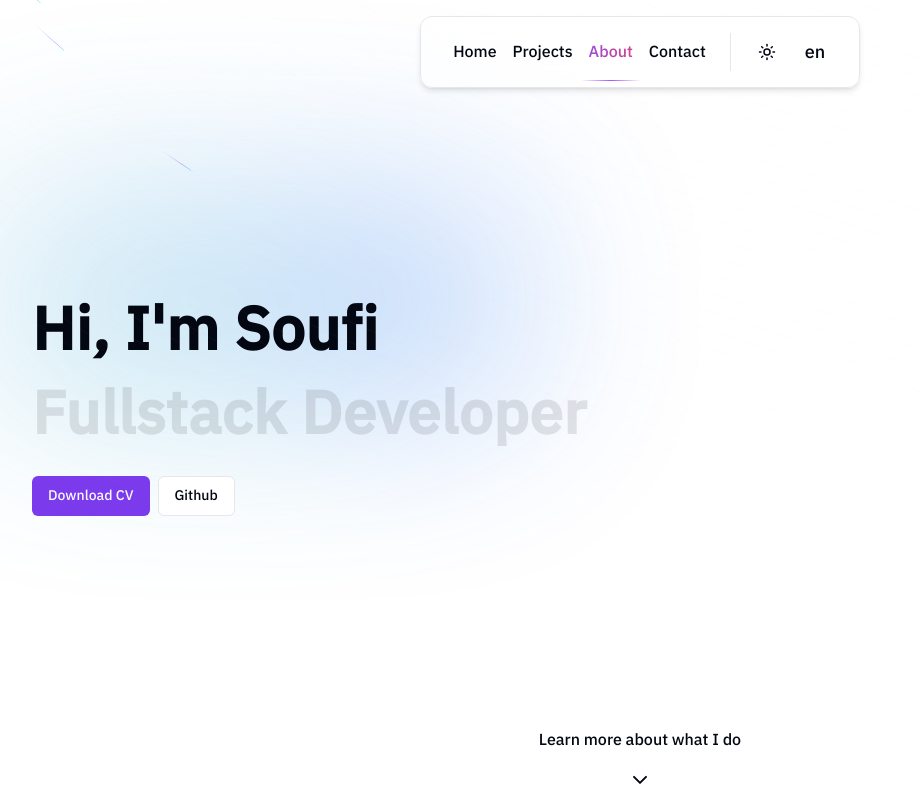
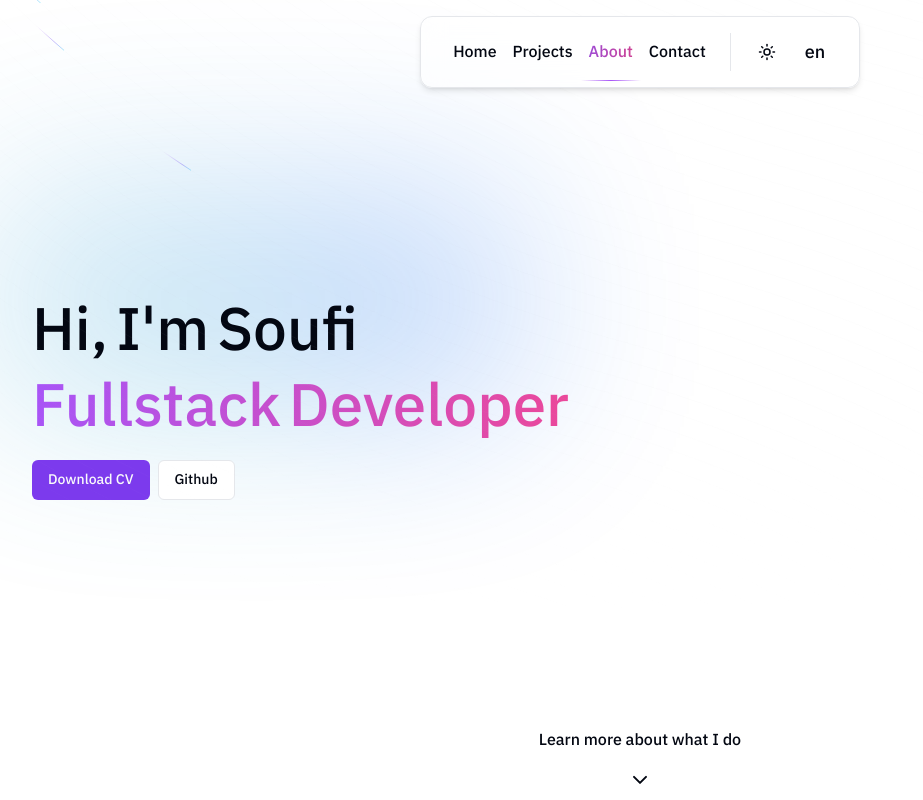
Before and after one commit to Soufi-MA/my-portfolio, a Next.js app: page /en in a window 1280 px wide. Shown: the top 800 px of the page, without its empty margins (0-923 px from the left). Built offline with nearby package versions, Linux system fonts and the light colour scheme.

Commit message:
feat: modify animations

```diff
--- a/src/components/Hero.tsx
+++ b/src/components/Hero.tsx
@@ -14,7 +14,9 @@ const Hero = ({
   dict: Awaited<ReturnType<typeof getDictionary>>;
   lang: "en" | "ar";
 }) => {
-  const isMobile = window && window.matchMedia("(max-width: 640px)").matches;
+  const isMobile =
+    typeof window !== "undefined" &&
+    window.matchMedia("(max-width: 640px)").matches;
   return (
     <>
       <section
@@ -25,13 +27,21 @@ const Hero = ({
         <div className="min-h-svh flex flex-col items-center sm:items-start container">
           <div className="flex-1 flex flex-col justify-center pb-12 sm:pb-0 h-full">
             <TextGenerateEffect
-              lines={[dict.hero.headline, dict.hero.subheadline]}
-              lineClassNames={[
-                "text-4xl sm:text-6xl",
-                "text-3xl sm:text-6xl bg-clip-text bg-no-repeat text-transparent bg-gradient-to-r py-4 from-purple-500 to-pink-500 [text-shadow:0_0_rgba(0,0,0,0.1)]",
+              lines={[
+                { text: dict.hero.headline, className: "text-4xl sm:text-6xl" },
+                {
+                  text: dict.hero.subheadline,
+                  className:
+                    "text-3xl sm:text-6xl text-3xl sm:text-6xl bg-clip-text bg-no-repeat text-transparent bg-gradient-to-r py-4 from-purple-500 to-pink-500",
+                },
               ]}
             />
-            <div className="flex gap-2 items-center justify-center sm:justify-start w-full mt-2">
+            <motion.div
+              initial={{ opacity: 0, y: 50 }}
+              animate={{ opacity: 1, y: 0 }}
+              transition={{ delay: 1 }}
+              className="flex gap-2 items-center justify-center sm:justify-start w-full mt-2"
+            >
               {dict.hero.buttons.map((button) => (
                 <a
                   key={button.id}
@@ -50,7 +60,7 @@ const Hero = ({
                   {button.label}
                 </a>
               ))}
-            </div>
+            </motion.div>
           </div>
           <motion.div
             initial={{ y: 50, opacity: 0 }}
--- a/src/components/ui/text-generate-effect.tsx
+++ b/src/components/ui/text-generate-effect.tsx
@@ -1,70 +1,58 @@
-"use client";
-import { useEffect } from "react";
-import { motion, stagger, useAnimate } from "framer-motion";
-import { cn } from "@/lib/utils";
+// components/TextGenerateEffect.js
+
+import { motion, useAnimation } from "framer-motion";
+import React, { useEffect, useState } from "react";
 
 export const TextGenerateEffect = ({
   lines,
-  lineClassNames = [],
-  filter = true,
-  duration = 0.5,
 }: {
-  lines: string[];
-  lineClassNames?: string[];
-  filter?: boolean;
-  duration?: number;
+  lines: {
+    text: string;
+    className: string;
+  }[];
 }) => {
-  const [scope, animate] = useAnimate();
+  const [currentLine, setCurrentLine] = useState(0);
+  const controls = useAnimation();
+  const lineDelay = 1.0; // Adjust the delay between lines
 
   useEffect(() => {
-    animate(
-      "span",
-      {
+    const animateLines = async () => {
+      for (let i = 0; i < lines.length; i++) {
+        setCurrentLine(i); // Update state to show the current line
+        await controls.start({
           opacity: 1,
-        filter: filter ? "blur(0px)" : "none",
-      },
-      {
-        duration: duration ? duration : 1,
-        delay: stagger(0.2),
+          transition: { duration: 0.5 },
+        });
+        // Wait before starting the next line
+        await new Promise((resolve) => setTimeout(resolve, lineDelay * 1000)); // Delay in milliseconds
       }
-    );
-  }, [animate, duration, filter]);
+    };
 
-  const renderLines = () => {
-    return (
-      <motion.div ref={scope}>
-        {lines.map((line, lineIdx) => {
-          const wordsArray = line.split(" ");
-          const lineClass =
-            lineClassNames[lineIdx] || "dark:text-white text-black";
+    animateLines();
+  }, [controls, lines.length]);
 
   return (
-            <motion.div key={lineIdx} className={cn(lineClass, "mb-2")}>
-              {wordsArray.map((word, wordIdx) => (
+    <div className="flex flex-col">
+      {lines.map((line, lineIndex) => (
+        <motion.div
+          key={lineIndex}
+          initial={{ opacity: 0 }}
+          animate={currentLine >= lineIndex ? { opacity: 1 } : { opacity: 0 }}
+          className={line.className}
+        >
+          {line.text.split(" ").map((word, wordIndex) => (
             <motion.span
-                  key={word + wordIdx}
-                  className="opacity-0"
-                  style={{
-                    filter: filter ? "blur(10px)" : "none",
-                  }}
+              key={wordIndex}
+              initial={{ opacity: 0 }}
+              animate={{ opacity: 1 }}
+              transition={{ delay: wordIndex * 0.1, duration: 0.5 }}
+              className="inline-block mr-2"
             >
-                  {word}{" "}
+              {word}
             </motion.span>
           ))}
         </motion.div>
-          );
-        })}
-      </motion.div>
-    );
-  };
-
-  return (
-    <div className="font-bold">
-      <div className="mt-4">
-        <div className="text-2xl leading-snug tracking-wide">
-          {renderLines()}
-        </div>
-      </div>
+      ))}
     </div>
   );
 };
```
Lines whose indentation alone changed are shown as unchanged.
